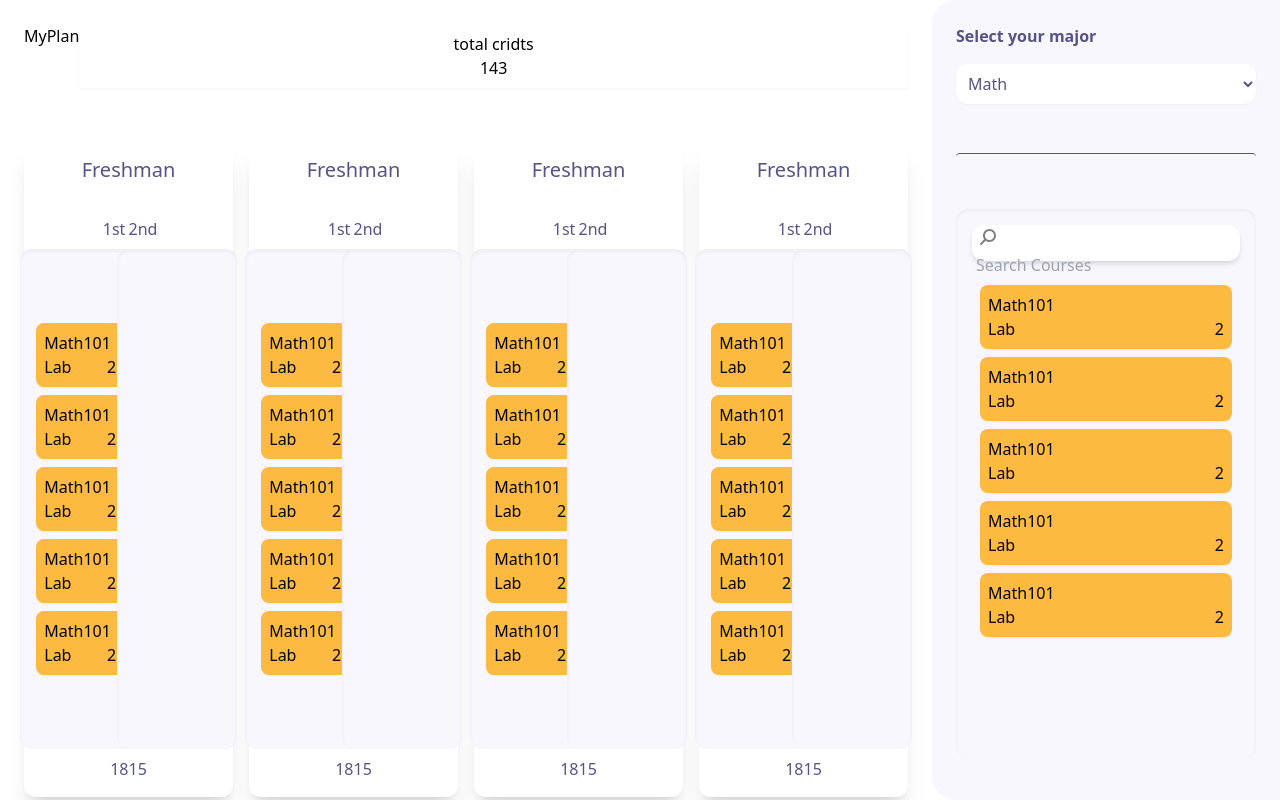
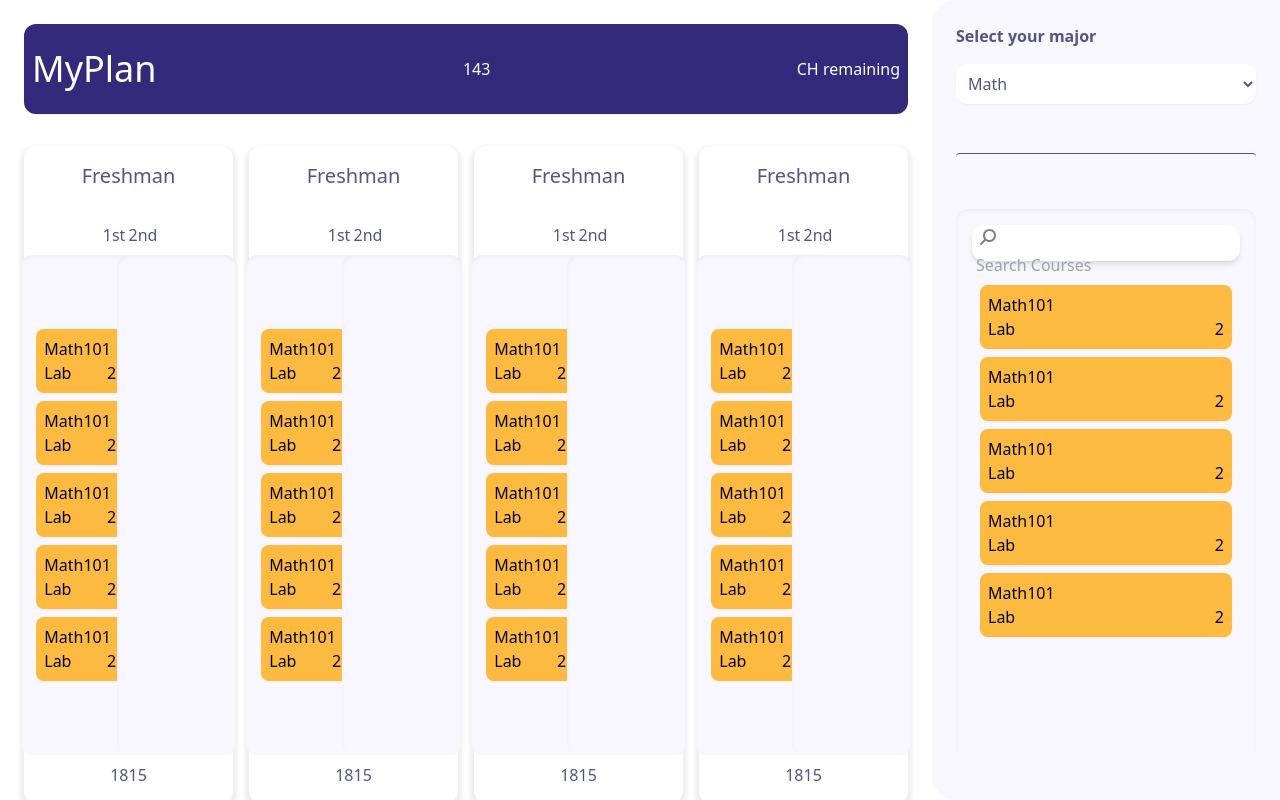
Before and after one commit to HaiderAlkhalifah/myPlan, a React (Create React App) app: page / in a window 1280 px wide. Built offline with nearby package versions, Linux system fonts and the light colour scheme.

Commit message:
Add: simnavBar

```diff
--- a/src/components/leftPage/termSq.js
+++ b/src/components/leftPage/termSq.js
@@ -1,7 +1,7 @@
 import MajorCard from "../rightPage/majorCard";
 export default function Termsq() {
   return (
-    <div className="container bg-white shadow-xl m-1 py-4  h-auto rounded-xl items-start justify-items-center">
+    <div className="container bg-white shadow-[0_4px_4px_4px_rgba(0,0,0,0.07)] m-1 py-4  h-auto rounded-xl items-start justify-items-center">
       <div className="text-bold text-center text-textP text-xl">Freshman</div>
       <hr className="border-textP m-4"></hr>
       <div className="grid grid-cols-2 content-evenly">
--- a/src/pages/leftPage.js
+++ b/src/pages/leftPage.js
@@ -2,11 +2,12 @@ import Termsq from "../components/leftPage/termSq";
 export default function LeftPage() {
   return (
     <div className="w-full overflow-y-auto scrollbar-hide bg-b2 h-screen p-6 gap-4 grid justify-items-center ">
-      <div className="container flex items-between mb-8">
-        <div>MyPlan</div>
-        <div className="container shadow-sm p-2 justify-items-center bg-white">
-          <div>total cridts</div>
+      <div className="container flex justify-between items-center mb-3">
+        <div className="container flex items-center w-full shadow-sm rounded-xl h-[90px] p-2 justify-between bg-purp text-white">
+        <h1 className="text-bold text-4xl">MyPlan</h1>
+
           <div>143</div>
+          <div className="">CH remaining</div>
         </div>
       </div>
       <div className="w-full grid grid-cols-4 justify-items-center gap-4 items-center">
--- a/tailwind.config.js
+++ b/tailwind.config.js
@@ -12,6 +12,7 @@ module.exports = {
         yellowa: "#FCBA40",
         reda: "#ED5464",
         bluea: "#4EC0E9",
+        purp:"#332A7C",
         textP: "#565388",
       },
     },
```
